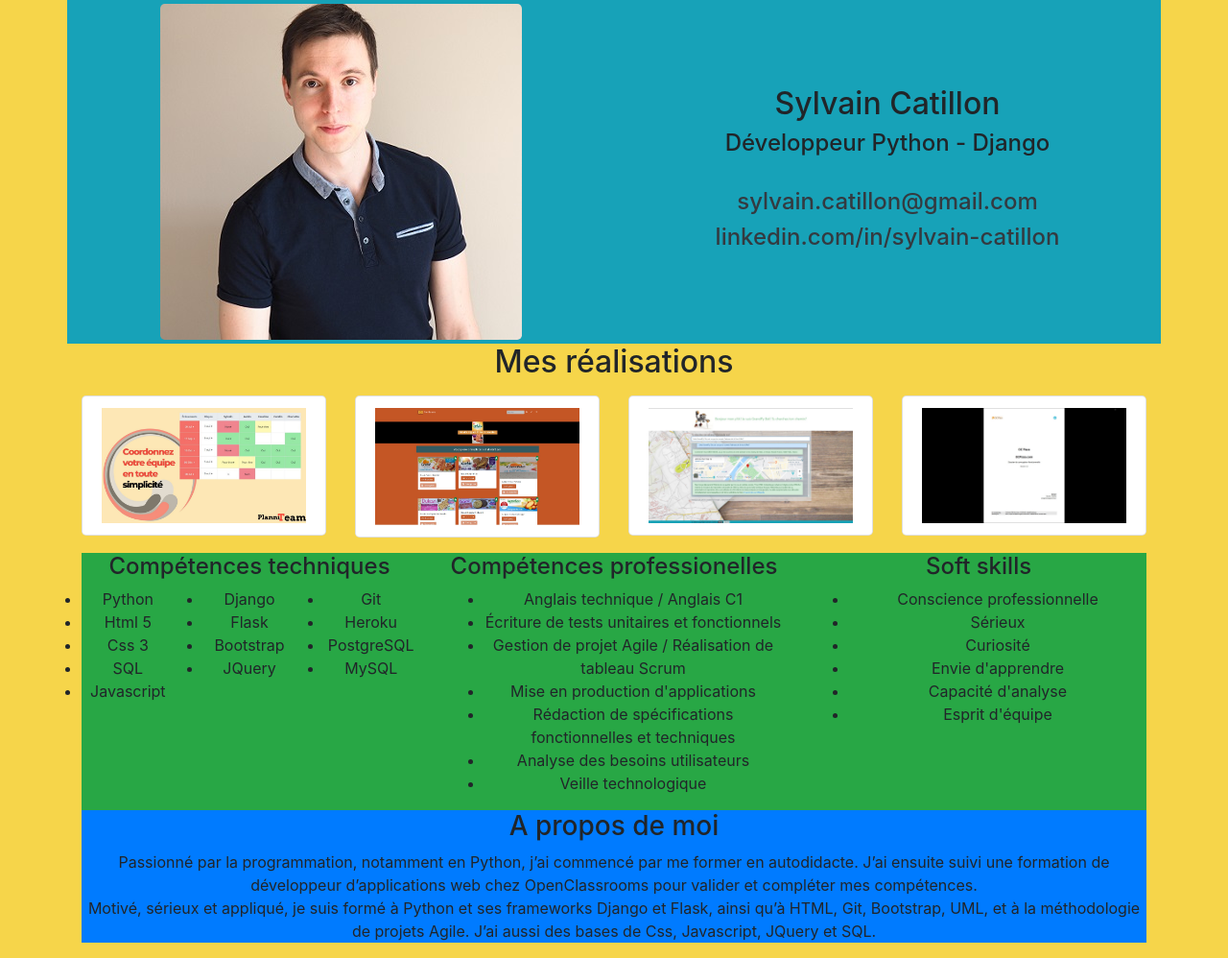
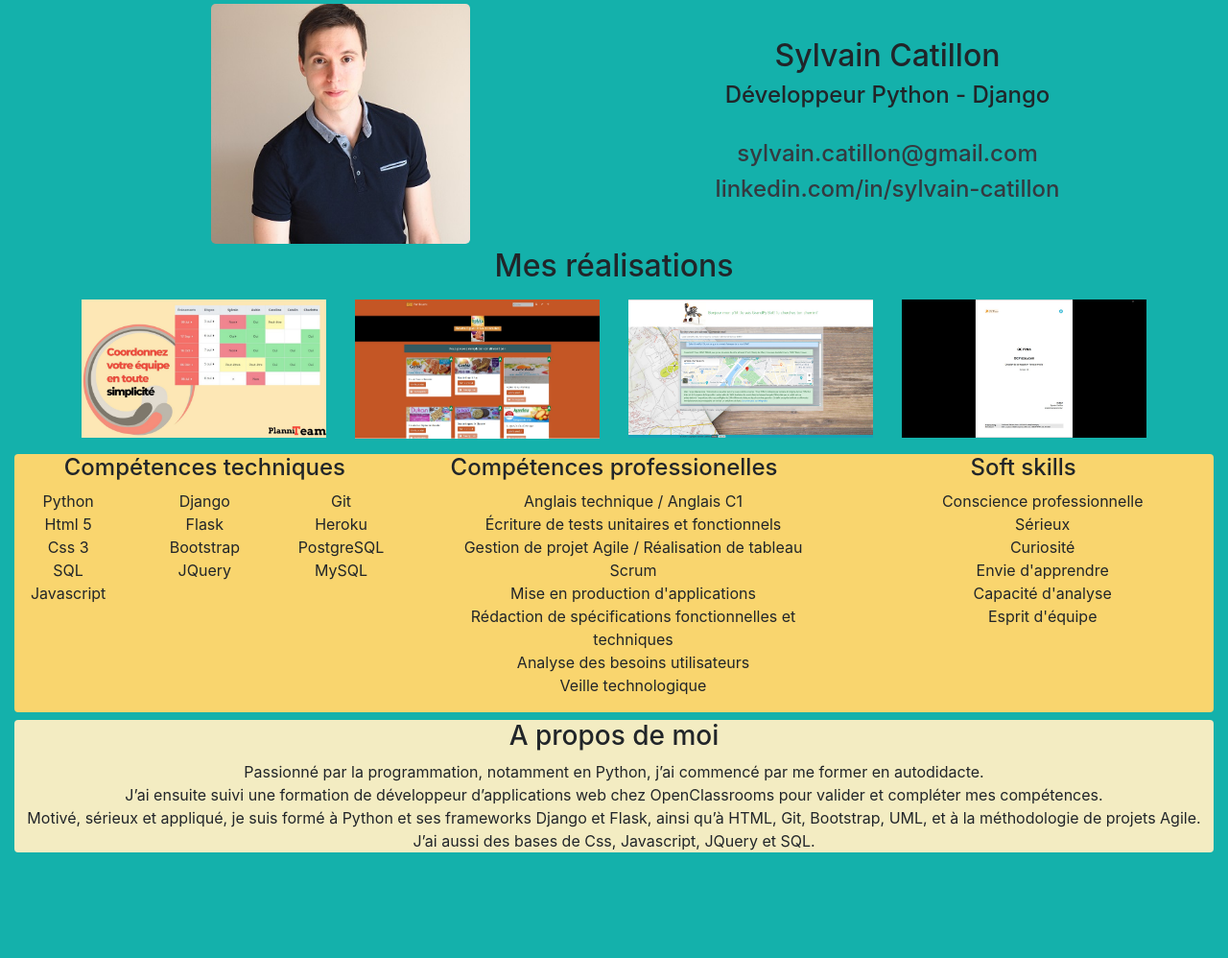
Before and after one commit to SylvainCatillon/Book, a Flask app: page / in a window 1280 px wide. Shown: the whole page at 96% size. After the commit the page ends 888 px from the top, so only its background shows below. Run offline with Flask 2, Linux system fonts and the light colour scheme; some libraries are stand-ins or nearby versions.

Commit message:
Design changes

```diff
--- a/templates/index.html
+++ b/templates/index.html
@@ -9,7 +9,11 @@
 
     <style type="text/css">
       body {
-        background-color: #F6D54A;
+        background-color: #14b1ab;
+      }
+
+      li {
+        list-style: none;
       }
 
       .project_caption {
@@ -19,9 +23,10 @@
         text-shadow: 1px 1px grey;
         opacity: 0;
         background: #FFFFFF;
+        cursor: pointer;
       }
 
-      .project_caption:hover {
+      .project_caption:hover, .project_caption.active {
         opacity: 1;
       }
 
@@ -29,15 +34,28 @@
         display: none;
         background-color: white;
       }
+
+      #profil_img {
+        height: 250px;
+      }
+
+      #skills_section {
+        background-color: #f9d56e;
+      }
+
+      #about_section {
+        background-color: #f3ecc2;
+      }
+
     </style>
 
     <title>Sylvain Catillon</title>
   </head>
   <body>
   <div class="container">
-    <section class="row bg-info text-center justify-content-center">
+    <section class="row text-center justify-content-center">
       <div class="col-6">
-        <img class="rounded-lg m-1" src="{{url_for('static', filename='img/profil.jpg')}}">
+        <img id="profil_img" class="rounded-lg m-1" src="{{url_for('static', filename='img/profil.jpg')}}">
       </div>
       <div class="col-6 m-auto">
         <h2>Sylvain Catillon</h2>
@@ -58,27 +76,24 @@
 
       <div class="row">
         {% for project in projects %}
-        {% if loop.index%4==1 %}
-          <ul class="list-group list-group-horizontal">
-        {% endif %}
         <div class="col-3 my-2">
-        <li class="mx-auto project_button list-group-item list-group-item-action rounded-lg" data-project="{{project.tag}}" style="cursor: pointer">
-        <img class="project_img img-fluid" src="{{project.img}}"
-        alt="image du projet">
-        <div class="project_caption h-100 w-100">
-          <h3>{{project.title}}</h3>
-          <h5>{{project.subtitle}}</h5>
+          <div class="mx-auto project_button rounded-lg" data-project="{{project.tag}}">
+          <img class="project_img img-fluid" src="{{project.img}}"
+          alt="image du projet">
+          <div class="project_caption text-center h-100 w-100">
+            <h3>{{project.title}}</h3>
+            <h5>{{project.subtitle}}</h5>
+          </div>
+          </div>
         </div>
-        </li>
-      </div>
-        {% if loop.index%4==0 %}
-          </ul>
-        {% endif %}
         {% endfor %}
       </div>
     </section>
+  </div>
 
-    <section class="mt-2 bg-success">
+  <div class="container-fluid">
+
+    <section id="skills_section" class="mt-2 mt-2 rounded">
       <div class="row text-center">
         <div class="col">
           <h4>Compétences techniques</h4>
@@ -130,9 +145,10 @@
       </div>
     </section>
 
-    <section class="text-center bg-primary">
+    <section id="about_section" class="text-center mt-2 rounded">
       <h3>A propos de moi</h3>
-      <p>Passionné par la programmation, notamment en Python, j’ai commencé par me former en autodidacte. J’ai ensuite suivi une formation de développeur d’applications web chez OpenClassrooms pour valider et compléter mes compétences.<br>
+      <p>Passionné par la programmation, notamment en Python, j’ai commencé par me former en autodidacte. <br>
+        J’ai ensuite suivi une formation de développeur d’applications web chez OpenClassrooms pour valider et compléter mes compétences.<br>
       Motivé, sérieux et appliqué, je suis formé à Python et ses frameworks Django et Flask, ainsi qu’à HTML, Git, Bootstrap, UML, et à la méthodologie de projets Agile. J’ai aussi des bases de Css, Javascript, JQuery et SQL.
       </p>
     </section>
@@ -150,11 +166,11 @@
         $(".project_button").on("click", function() {
           let $this = $(this),
               project = $this.data("project"),
-              active = $this.hasClass("active")
-          $(".project_button").removeClass("active")
+              active = $this.find(".project_caption").hasClass("active")
+          $(".project_button").find(".project_caption").removeClass("active")
           $(".project_content").hide()
           if (!active) {
-              $this.addClass("active")
+              $this.find(".project_caption").addClass("active")
               $("#"+project+"_content").fadeIn("slow")
           }
 
```
